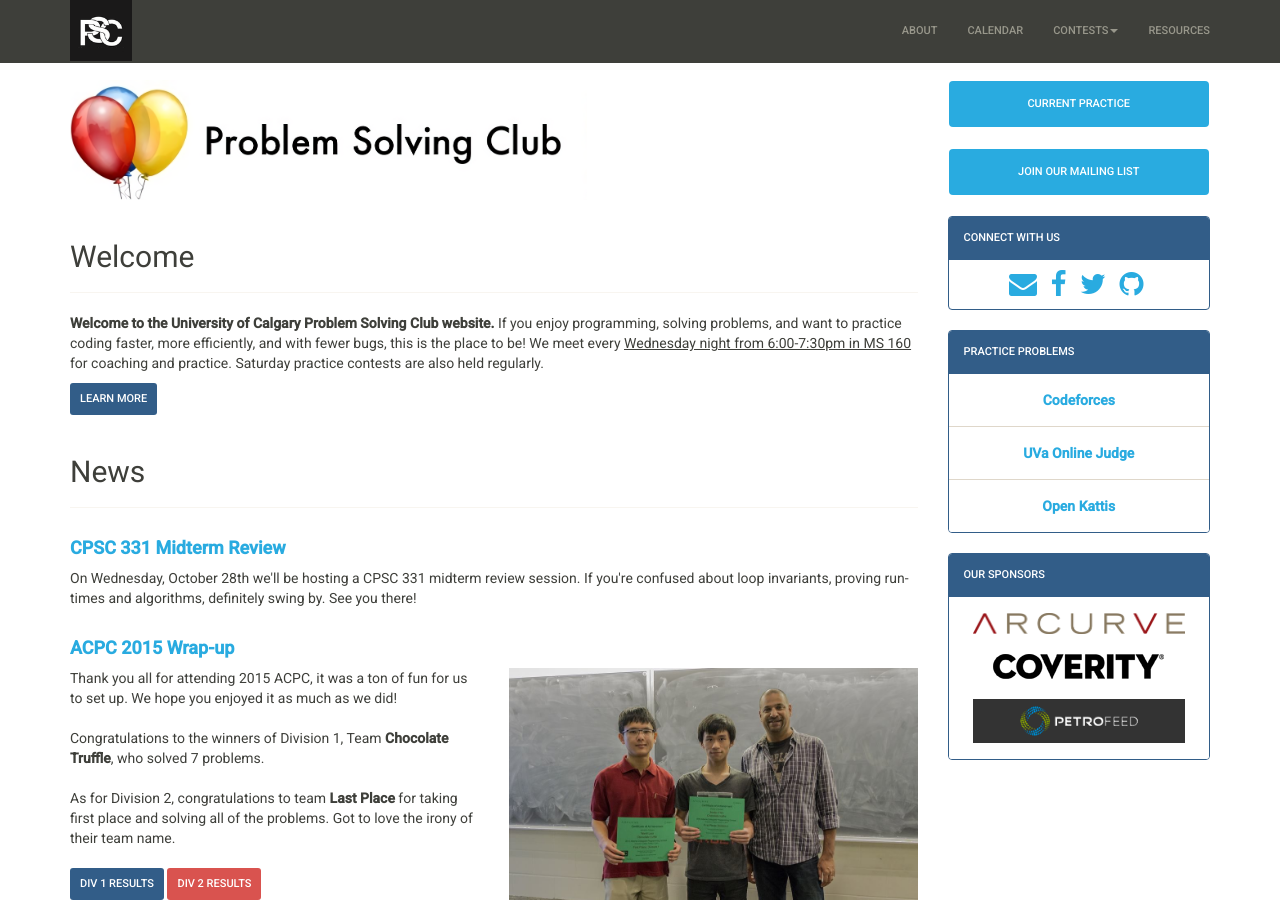
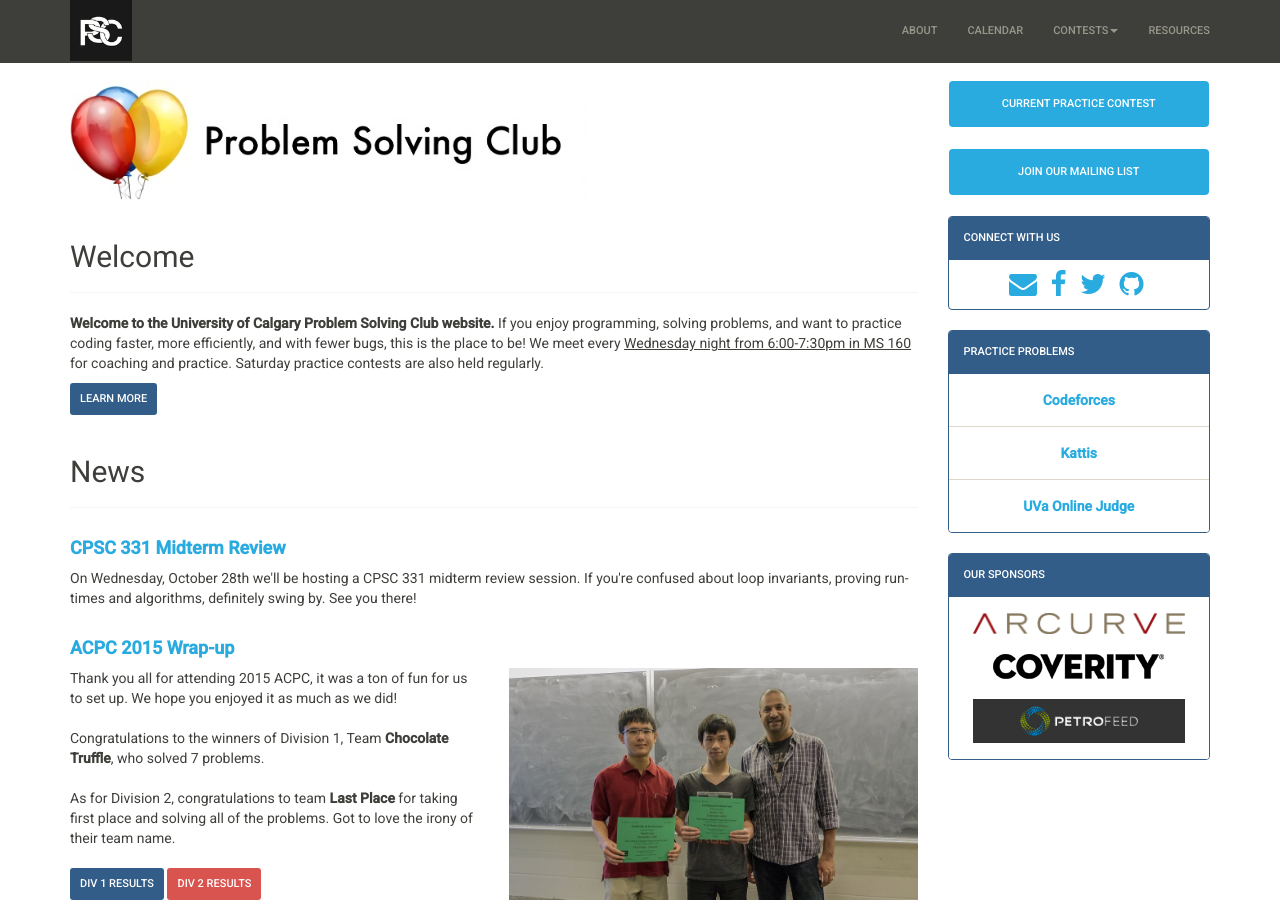
Before and after one commit to ProblemSolvingClub/psc-website, a Jekyll site: the page built from index.html, in a window 1280 px wide and 900 px high. Built offline with Jekyll 4.4.1, drawn with Linux system fonts in a browser that asks for light colours; nearby versions of some CDN libraries.

Commit message:
clean up sidebar

```diff
--- a/index.html
+++ b/index.html
@@ -61,10 +61,10 @@ title: Problem Solving Club
 
     <div class="col-xs-12 col-sm-4 col-md-3">
 
-      <!-- Like us on Facebook -->
+      <!-- Current practice contest -->
       <div class="panel">
         <a class="btn btn-info btn-block" href="/practice/2015-10-31/#/1" role="button">
-	  Current Practice
+          Current Practice Contest
         </a>
       </div><!-- ./panel -->
 
@@ -118,10 +118,10 @@ title: Problem Solving Club
             <a class="text-info" href="//codeforces.com"><strong>Codeforces</strong></a>
           </li>
           <li class="list-group-item text-center">
+            <a class="text-info" href="//open.kattis.com"><strong>Kattis</strong></a>
+          </li>
+          <li class="list-group-item text-center">
             <a class="text-info" href="//uva.onlinejudge.org"><strong>UVa Online Judge</strong></a>
-          </li>
-	  <li class="list-group-item text-center">
-            <a class="text-info" href="https://open.kattis.com/"><strong>Open Kattis</strong></a>
           </li>
         </ul>
       </div><!--./panel-->
```
